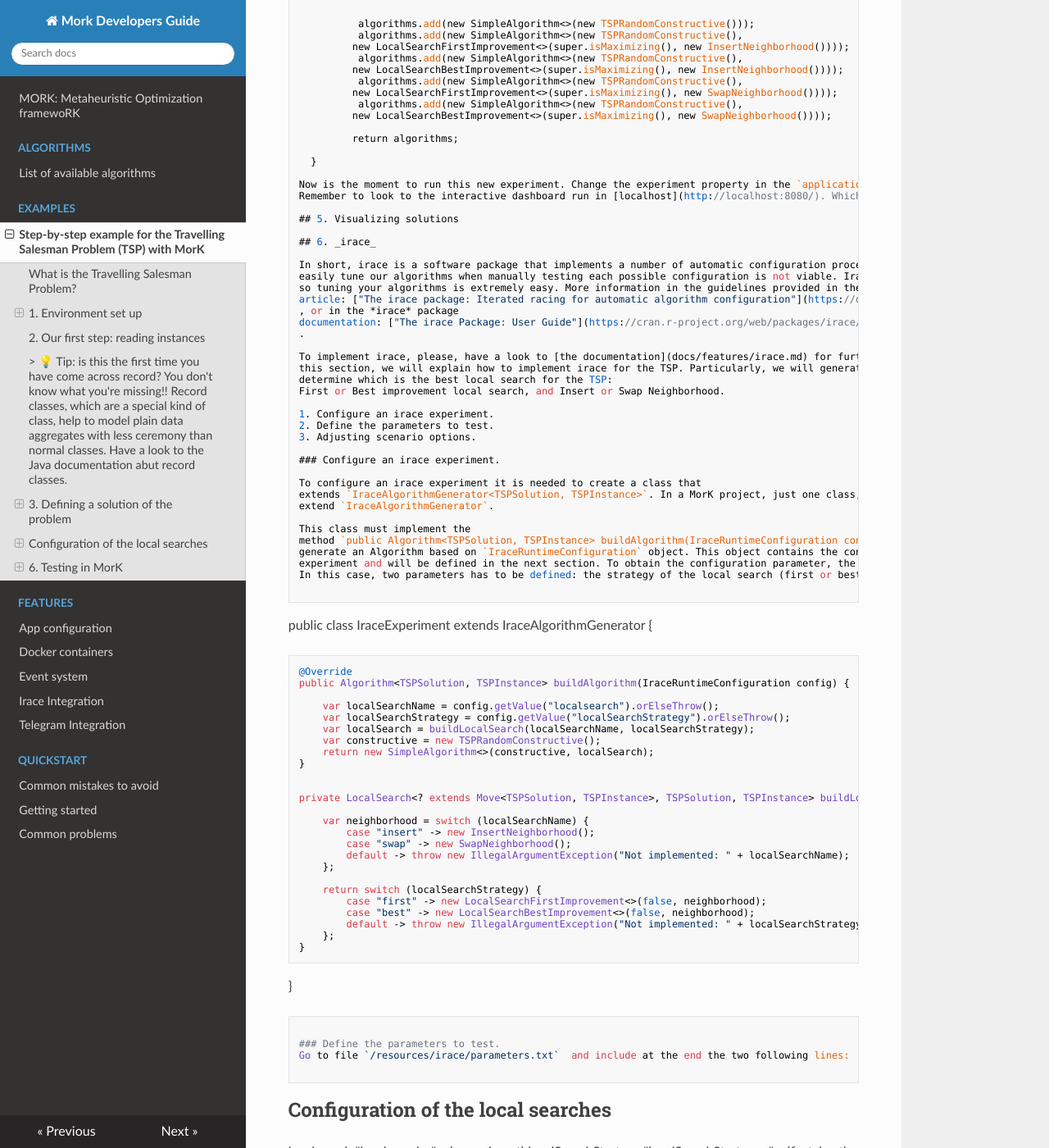
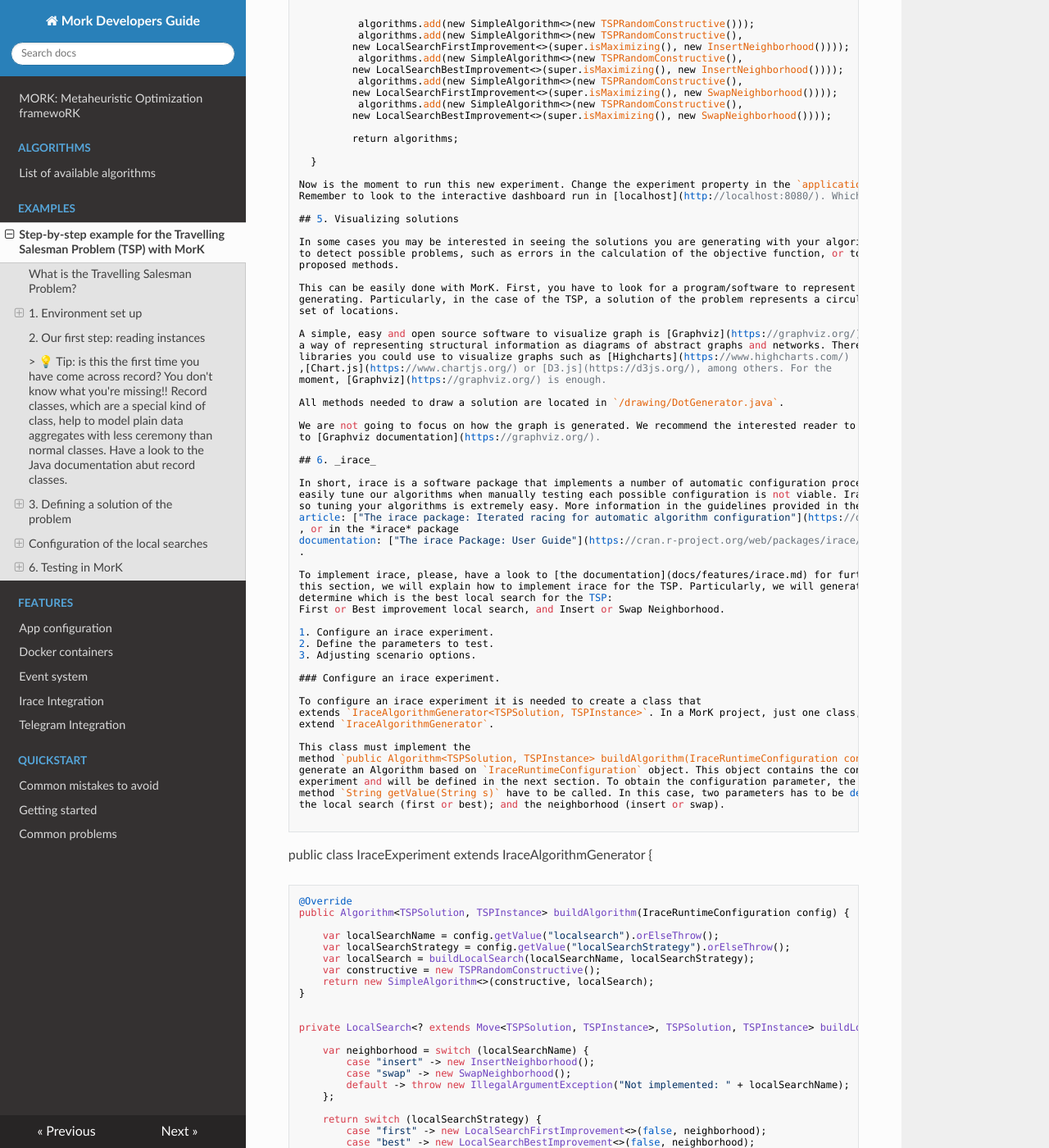
Before and after one commit to mork-optimization/mork, an MkDocs documentation site: the page built from docs/examples/stepbysteptspexample.md, in a window 1280 px wide and 1400 px high, scrolled down 11193 px. Shown: the whole window at 82% size. Built offline with MkDocs 1.6.1, drawn with Linux system fonts in a browser that asks for light colours; nearby versions of some CDN libraries; some of the changed text lies outside the part shown.

Commit message:
documentation to visualize a solution

`````diff
--- a/docs/examples/stepbysteptspexample.md
+++ b/docs/examples/stepbysteptspexample.md
@@ -624,6 +624,25 @@ Remember to look to the interactive dashboard run in [localhost](http://localhos
 
 ## 5. Visualizing solutions
 
+In some cases you may be interested in seeing the solutions you are generating with your algorithms. This may allow you
+to detect possible problems, such as errors in the calculation of the objective function, or to detect weaknesses of the
+proposed methods.
+
+This can be easily done with MorK. First, you have to look for a program/software to represent the solution you are
+generating. Particularly, in the case of the TSP, a solution of the problem represents a circular route, that cover a
+set of locations.
+
+A simple, easy and open source software to visualize graph is [Graphviz](https://graphviz.org/). Graph visualization is
+a way of representing structural information as diagrams of abstract graphs and networks. There are many other cool
+libraries you could use to visualize graphs such as [Highcharts](https://www.highcharts.com/)
+,[Chart.js](https://www.chartjs.org/) or [D3.js](https://d3js.org/), among others. For the
+moment, [Graphviz](https://graphviz.org/) is enough.
+
+All methods needed to draw a solution are located in `/drawing/DotGenerator.java`.
+
+We are not going to focus on how the graph is generated. We recommend the interested reader to have a look
+to [Graphviz documentation](https://graphviz.org/).
+
 ## 6. _irace_
 
 In short, irace is a software package that implements a number of automatic configuration procedures, that allows us to
@@ -652,8 +671,9 @@ extend `IraceAlgorithmGenerator`.
 This class must implement the
 method `public Algorithm<TSPSolution, TSPInstance> buildAlgorithm(IraceRuntimeConfiguration config)`, in charge of
 generate an Algorithm based on `IraceRuntimeConfiguration` object. This object contains the configuration of the
-experiment and will be defined in the next section. To obtain the configuration parameter, the method `String getValue(String s)` have to be called.
-In this case, two parameters has to be defined: the strategy of the local search (first or best); and the neighborhood (insert or swap).
+experiment and will be defined in the next section. To obtain the configuration parameter, the
+method `String getValue(String s)` have to be called. In this case, two parameters has to be defined: the strategy of
+the local search (first or best); and the neighborhood (insert or swap).
 
 ```
 public class IraceExperiment extends IraceAlgorithmGenerator<TSPSolution, TSPInstance> {
@@ -687,6 +707,7 @@ public class IraceExperiment extends IraceAlgorithmGenerator<TSPSolution, TSPIns
 ```
 
 ### Define the parameters to test.
+
 Go to file `/resources/irace/parameters.txt`  and include at the end the two following lines:
 
 ```
@@ -705,10 +726,12 @@ var localSearchStrategy = config.getValue("localSearchStrategy").orElseThrow();
 Be sure that you leave some empty lines at the end of the file (we don't why it crashes if there are no lines)
 
 ### Adjusting scenario options.
-Next, go to `/resources/irace/scenario.txt` and read carefully all configuration parameters.
-Some parameters you could modify are: `trainInstancesDir`, `maxExperiments`, `targetRunnerParallel`, among others.
+
+Next, go to `/resources/irace/scenario.txt` and read carefully all configuration parameters. Some parameters you could
+modify are: `trainInstancesDir`, `maxExperiments`, `targetRunnerParallel`, among others.
 
 ### Execute irace
+
 To execute irace, first, go to `application.yml` and enable irace:
 
 ````
@@ -721,12 +744,14 @@ enabled: false
 shell: true
 ````
 
+Now, it's the moment when you wait a few hours until it ends. The time it takes to find the best configuration depends
+on the number of instances specified, as well as it sizes and the number of experiments that will be carried out.
 
 ### Did you use irace?.
+
 Please, do not forget to cite the original paper where Manuel López-Ibañez _et al._ published it:
 _López-Ibáñez, M., Dubois-Lacoste, J., Cáceres, L. P., Birattari, M., & Stützle, T. (2016). The irace package: Iterated
 racing for automatic algorithm configuration. Operations Research Perspectives, 3, 43-58._
-
 
 ## 6. Testing in MorK
 
`````
